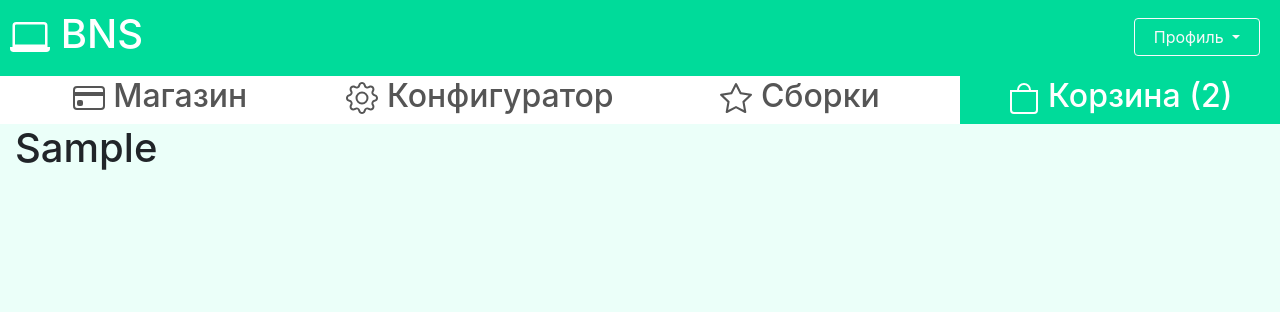
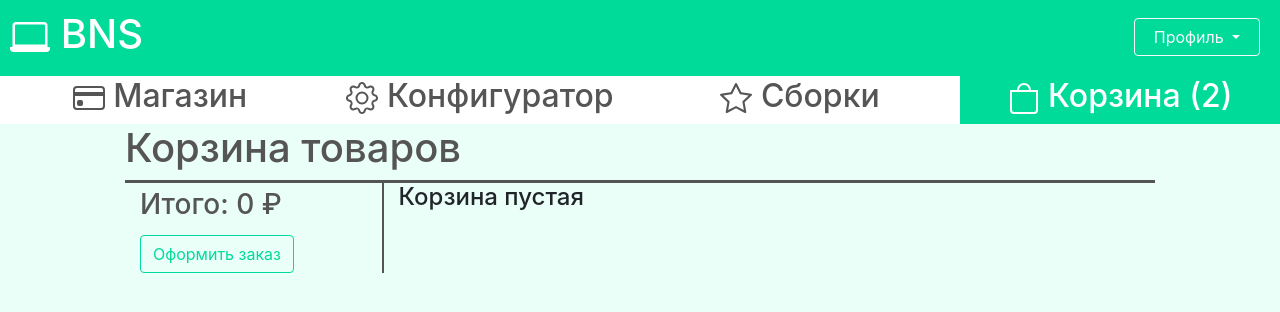
Before and after one commit to Poseidondon/OnlineShop-Example, a Flask app: page /cart in a window 1280 px wide. Shown: the top 312 px of the page. Run offline with Flask 2, Linux system fonts and the light colour scheme; a user stored in the database is signed in; tables that the repository leaves empty hold one stand-in row (values such as "Sample post"); some libraries are stand-ins or nearby versions.

Commit message:
Cart system

```diff
--- a/main.py
+++ b/main.py
@@ -305,8 +305,26 @@ def cart():
         return redirect('/login')
 
     session = db_session.create_session()
-    cart_list = session.query(User).filter(User.id == current_user.id).first().cart
-    return render_template('cart.html', title='BNS | Корзина', cart=cart_list)
+    cart_list = session.query(User).filter(User.id == current_user.id).first().cart.split(', ')[:-1]
+    products_ids = list(set([int(i) for i in cart_list]))
+    products = [session.query(Product).filter(Product.id == i).first() for i in products_ids]
+    return render_template('cart.html', title='BNS | Корзина', products=products, str=str, format_path=format_path,
+                           get_ids=lambda x: [i.id for i in x])
+
+
+@app.route('/order/<order_data_unformed>', methods=['GET', 'POST'])
+def order(order_data_unformed):
+    if not current_user.is_authenticated:
+        return redirect('/login')
+
+    order_data = {int(i[0]): int(i[1]) for i in [j.split('-') for j in order_data_unformed.split(';')]}
+    session = db_session.create_session()
+    for el in order_data:
+        product = session.query(Product).filter(Product.id == el).first()
+        product.amount -= order_data[el]
+    session.query(User).filter(User.id == current_user.id).first().cart = ''
+    session.commit()
+    return redirect('/shop')
 
 
 def main():
--- a/templates/cart.html
+++ b/templates/cart.html
@@ -1,5 +1,81 @@
 {% extends "base.html" %}
 
 {% block content %}
-<h1>{{cart}}</h1>
+<script>
+function recount_total(input){
+    if (input !== undefined) {
+        if (parseInt(input.value) < parseInt(input.min) || parseInt(input.value) > parseInt(input.max))
+            input.value = input.min;
+    } else { return undefined; }
+
+    var total = 0;
+    var prices = document.getElementsByClassName("price");
+    var amounts = document.getElementsByClassName("amount");
+    for (let i = 0; i < prices.length; i++){
+        total += parseInt(prices[i].innerHTML) * parseInt(amounts[i].value);
+    }
+    document.getElementById("total").innerHTML = total;
+    document.getElementById("order_btn").href = '/order/' + amount()
+}
+
+function amount(){
+    var ids = {{get_ids(products)}};
+    var amount = Array.from(document.getElementsByClassName('amount')).map(el => el.value);
+    var amount_data = [];
+    ids.forEach(function (value, i) {
+        amount_data.push(value + '-' + amount[i])
+    });
+    return amount_data.join(';')
+}
+</script>
+
+<div style="max-width: 80%; margin: 0 auto;">
+    <div class="row" style="border-bottom: 3px solid #555; color: #555;">
+        <h1>Корзина товаров</h1>
+    </div>
+    <div class="row">
+        <div style="border-right: 1px solid #555; color: #555;" class="col-3">
+            <h3 style="margin-top: 5px;">Итого: <span id="total">0</span> ₽</h3>
+            <a id="order_btn" href="/shop" style="margin-top: 5px;" class="btn btn-outline-light btn-auth">Оформить заказ</a>
+        </div>
+        <div style="border-left: 1px solid #555;" class="col">
+            {% if products %}
+                {% for product in products %}
+                <div style="margin-top: 15px;" class="row">
+                    <div style="max-width: 170px;" class="col">
+                    <img width="150" height="150" src={{request.url_root + 'static/images/' + str(product.id) + '.png'}}>
+                    </div>
+
+                    <div class="col">
+                        <div style="min-height: 30%;" class="row">
+                            <h4>{{product.name}}</h4>
+                        </div>
+                        <div style="min-height: 70%;" class="row">
+                            <div class="col">
+                                {% if product.description %}
+                                <p>{{product.description}}</p>
+                                {% else %}
+                                <p>Подробное описание пока что не создано :(</p>
+                                {% endif %}
+                                <p>Кол-во на складе: {{product.amount}}</p>
+                            </div>
+                        </div>
+                    </div>
+
+                    <div style="max-width: 20%;" class="col">
+                        <h4><span class="price">{{product.price}}</span> ₽</h4>
+                        <a href="/shop/add-to-cart/{{product.id}}/{{format_path(request.url)}}" style="position: absolute; top: 0; right: 30px;" class="btn-sm btn-outline-danger">×</a>
+                        <label style="margin-right: 10px;" for="amount_{{product.id}}">Кол-во:</label>
+                        <input onchange="recount_total(this);" style="text-align: center;" type="number" id="amount_{{product.id}}" class="amount" value="1" min="1" max="{{product.amount}}">
+                    </div>
+                </div>
+                {% endfor %}
+            {% else %}
+            <h4>Корзина пустая</h4>
+            {% endif %}
+        </div>
+    </div>
+</div>
+
+<script>recount_total()</script>
 {% endblock %}
```
Also changed, not shown: templates/shop.html (+4 -4 lines).
